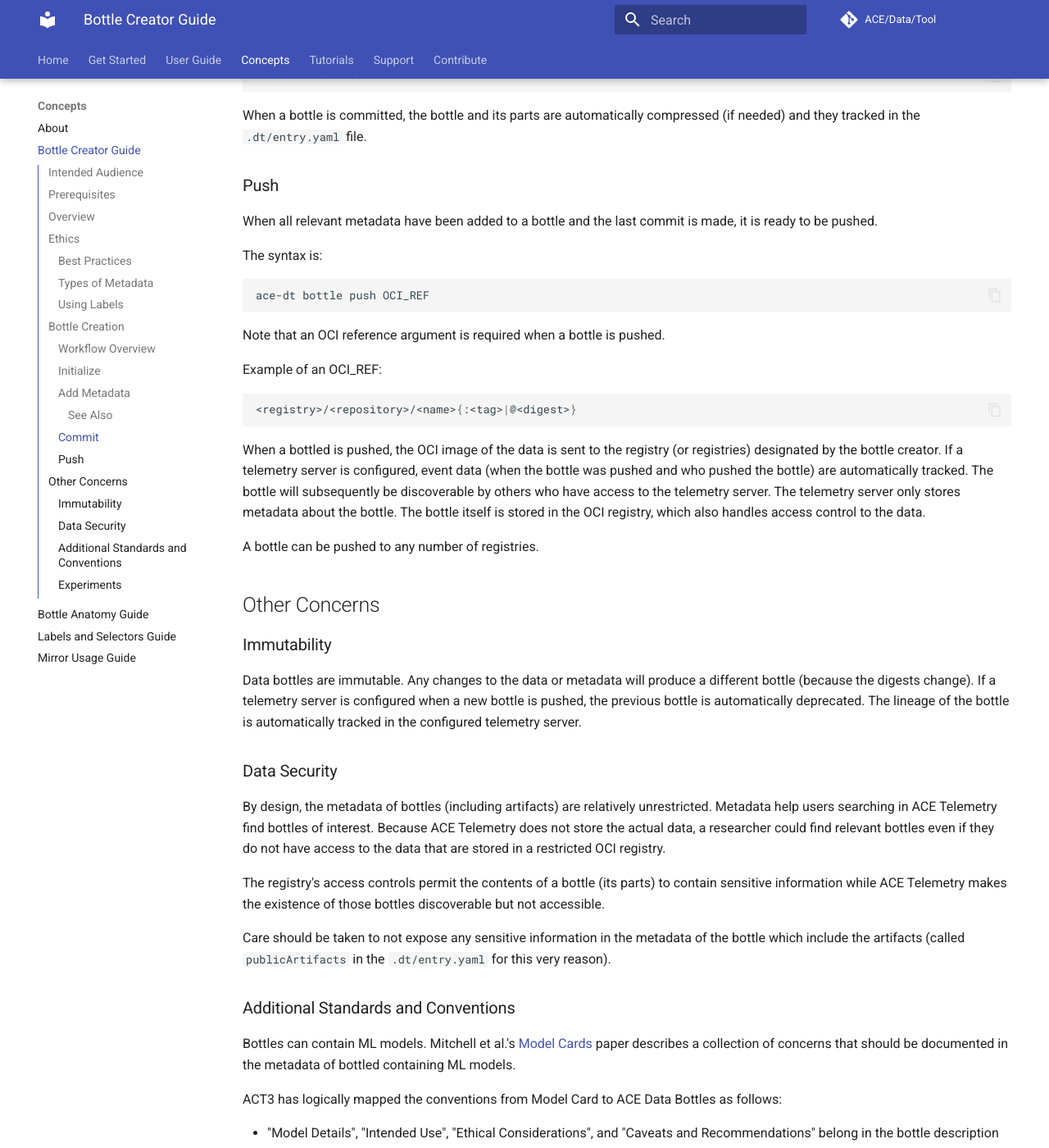
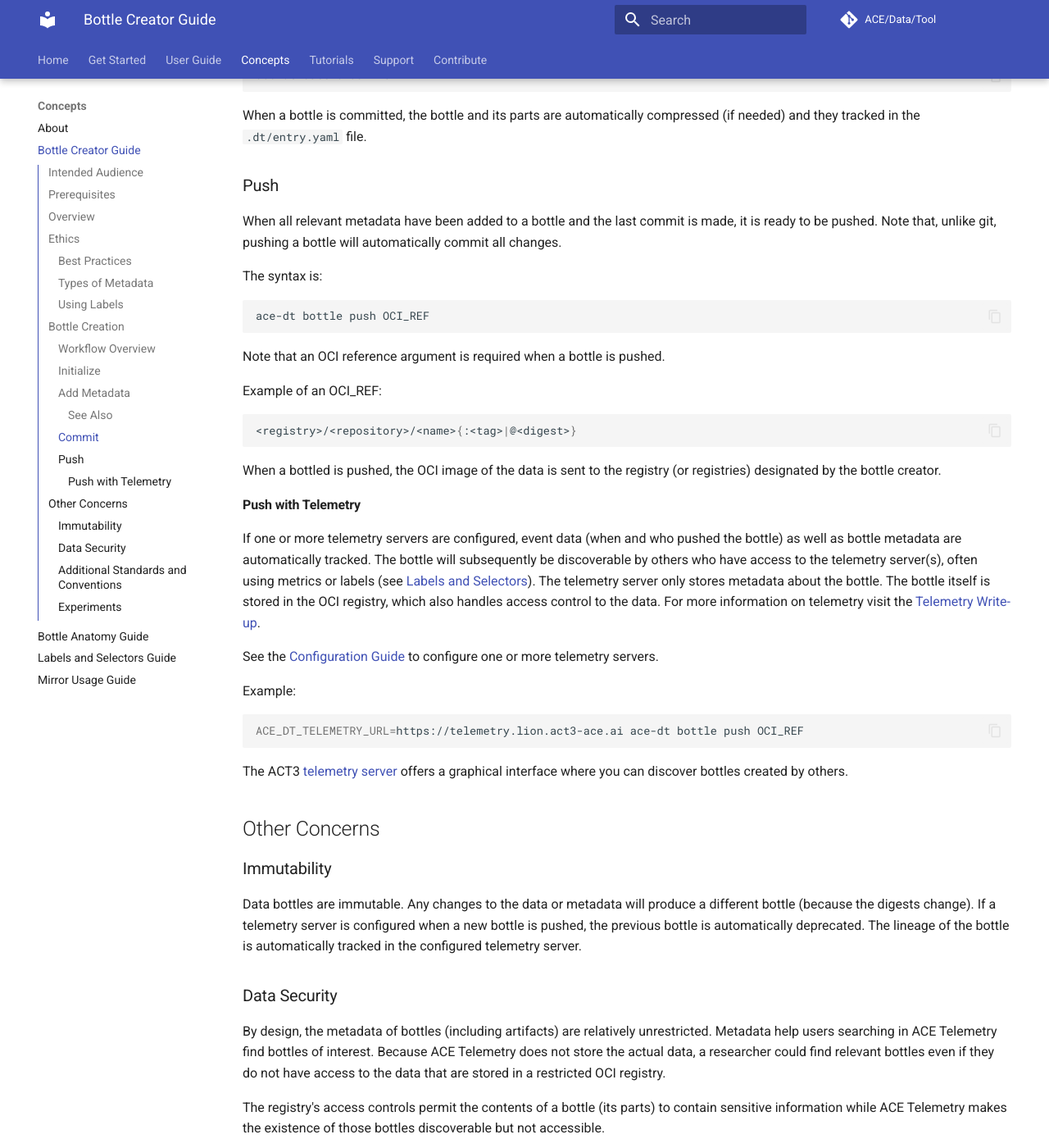
Before and after one commit to act3-ai/data-tool, an MkDocs documentation site: the page built from docs/usage/concepts/bottle-creator.md, in a window 1280 px wide and 1400 px high, scrolled down 3766 px. Shown: the whole window at 82% size. Built offline with MkDocs 1.6.1 and Material for MkDocs 9.7.7, drawn with Linux system fonts in a browser that asks for light colours; comment, search, counter and statistics services are not loaded.

Commit message:
fix(docs): add brief telemetry description to bottle creator guide

````diff
--- a/docs/usage/concepts/bottle-creator.md
+++ b/docs/usage/concepts/bottle-creator.md
@@ -141,7 +141,7 @@ When a bottle is committed, the bottle and its parts are automatically compresse
 
 ### Push
 
-When all relevant metadata have been added to a bottle and the last commit is made, it is ready to be pushed.
+When all relevant metadata have been added to a bottle and the last commit is made, it is ready to be pushed. Note that, unlike git, pushing a bottle will automatically commit all changes.
 
 The syntax is:
 
@@ -157,9 +157,21 @@ Example of an OCI_REF:
 <registry>/<repository>/<name>{:<tag>|@<digest>}
 ```
 
-When a bottled is pushed, the OCI image of the data is sent to the registry (or registries) designated by the bottle creator. If a telemetry server is configured, event data (when the bottle was pushed and who pushed the bottle) are automatically tracked. The bottle will subsequently be discoverable by others who have access to the telemetry server. The telemetry server only stores metadata about the bottle. The bottle itself is stored in the OCI registry, which also handles access control to the data.
+When a bottled is pushed, the OCI image of the data is sent to the registry (or registries) designated by the bottle creator.
 
-A bottle can be pushed to any number of registries.
+#### Push with Telemetry
+
+If one or more telemetry servers are configured, event data (when and who pushed the bottle) as well as bottle metadata are automatically tracked. The bottle will subsequently be discoverable by others who have access to the telemetry server(s), often using metrics or labels (see [Labels and Selectors](https://telemetry.lion.act3-ace.ai/www/about.html#labels-and-selectors)). The telemetry server only stores metadata about the bottle. The bottle itself is stored in the OCI registry, which also handles access control to the data. For more information on telemetry visit the [Telemetry Write-up](https://git.act3-ace.com/ace/data/telemetry/-/blob/main/docs/writeup.md?ref_type=heads).
+
+See the [Configuration Guide](../../get-started/configuration-guide.md) to configure one or more telemetry servers.
+
+Example:
+
+```sh
+ACE_DT_TELEMETRY_URL=https://telemetry.lion.act3-ace.ai ace-dt bottle push OCI_REF
+```
+
+The ACT3 [telemetry server](https://telemetry.lion.act3-ace.ai) offers a graphical interface where you can discover bottles created by others.
 
 ## Other Concerns
 
````
